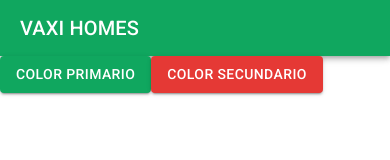
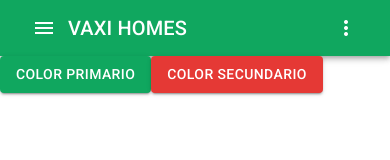
Before and after one commit to noelspa37/inmobiliariaapp, a React (Create React App) app: page / in a window 390 px wide. Shown: the top 160 px of the page. Built offline with nearby package versions, Linux system fonts and the light colour scheme.

Commit message:
feat: add screen configuration to desktop and mobile

```diff
--- a/src/componentes/layout/bar/BarSession.js
+++ b/src/componentes/layout/bar/BarSession.js
@@ -1,11 +1,20 @@
 import React, { Component } from 'react'
-import { Toolbar, Typography, withStyles, Button } from '@material-ui/core'
+import { Toolbar, Typography, withStyles, Button, IconButton } from '@material-ui/core'
 
 const styles = theme => ({
     sectionDesktop: {
         display: 'none',
         [theme.breakpoints.up('md')]: {
             display: 'flex'
+        }
+    },
+    grow: {
+        flexGrow: 1
+    },
+    sectionMobile: {
+        display: 'flex',
+        [theme.breakpoints.up('md')]: {
+            display: 'none'
         }
     }
 })
@@ -17,11 +26,20 @@
         return (
             <div>
                 <Toolbar>
+                    <IconButton color='inherit'>
+                        <i className='material-icons'>menu</i>
+                    </IconButton>
                     <Typography variant='h6'>
                         VAXI HOMES
                     </Typography>
+                    <div className={classes.grow}></div>
                     <div className={classes.sectionDesktop}>
-                        <Button>Login</Button>
+                        <Button colot='inherit'>Login</Button>
+                    </div>
+                    <div className={classes.sectionMobile}>
+                        <IconButton color='inherit'>
+                            <i className='material-icons'>more_vert</i>
+                        </IconButton>
                     </div>
                 </Toolbar>
             </div>
```
